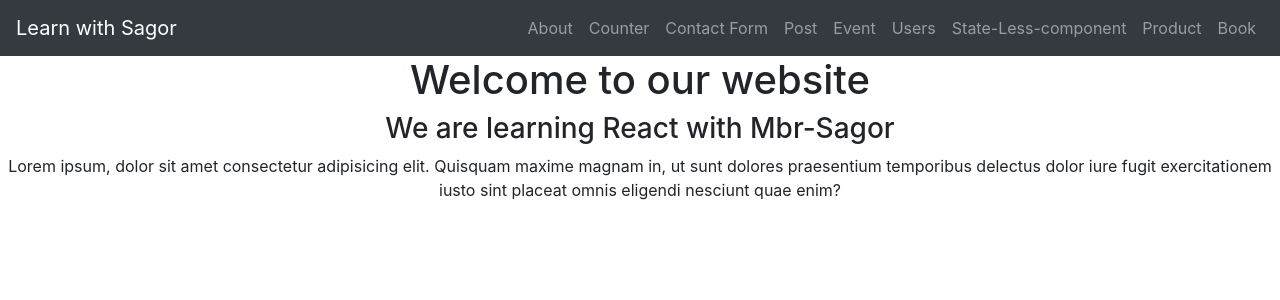
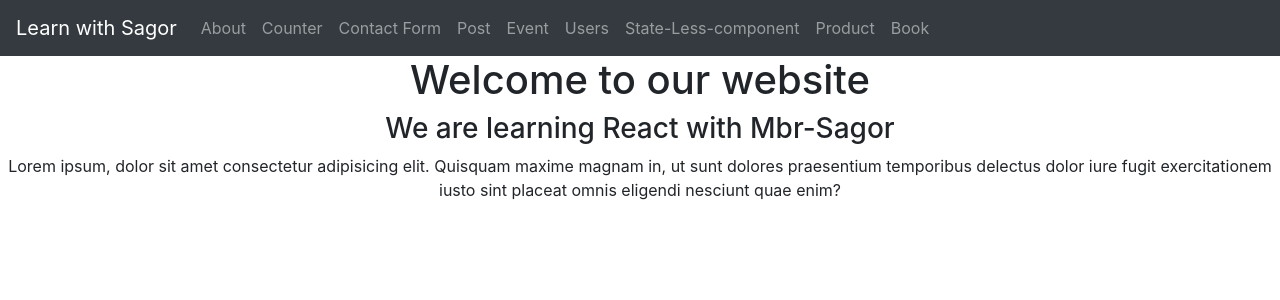
Before and after one commit to mbrsagor/notepad, a React (Create React App) app: page / in a window 1280 px wide. Shown: the top 300 px of the page. Built offline with nearby package versions, Linux system fonts and the light colour scheme.

Commit message:
Documenation updated

```diff
--- a/src/component/nav/Nav.js
+++ b/src/component/nav/Nav.js
@@ -12,7 +12,7 @@ class Nav extends Component {
                     </button>
 
                     <div class="collapse navbar-collapse" id="collapsibleNavbar">
-                        <ul class="navbar-nav ml-auto">
+                        <ul class="navbar-nav">
                             <li class="nav-item">
                                 <a class="nav-link" href="/about">About</a>
                             </li>
```
Also changed, not shown: 1 other file (tests, documents, lock files or other folders).
